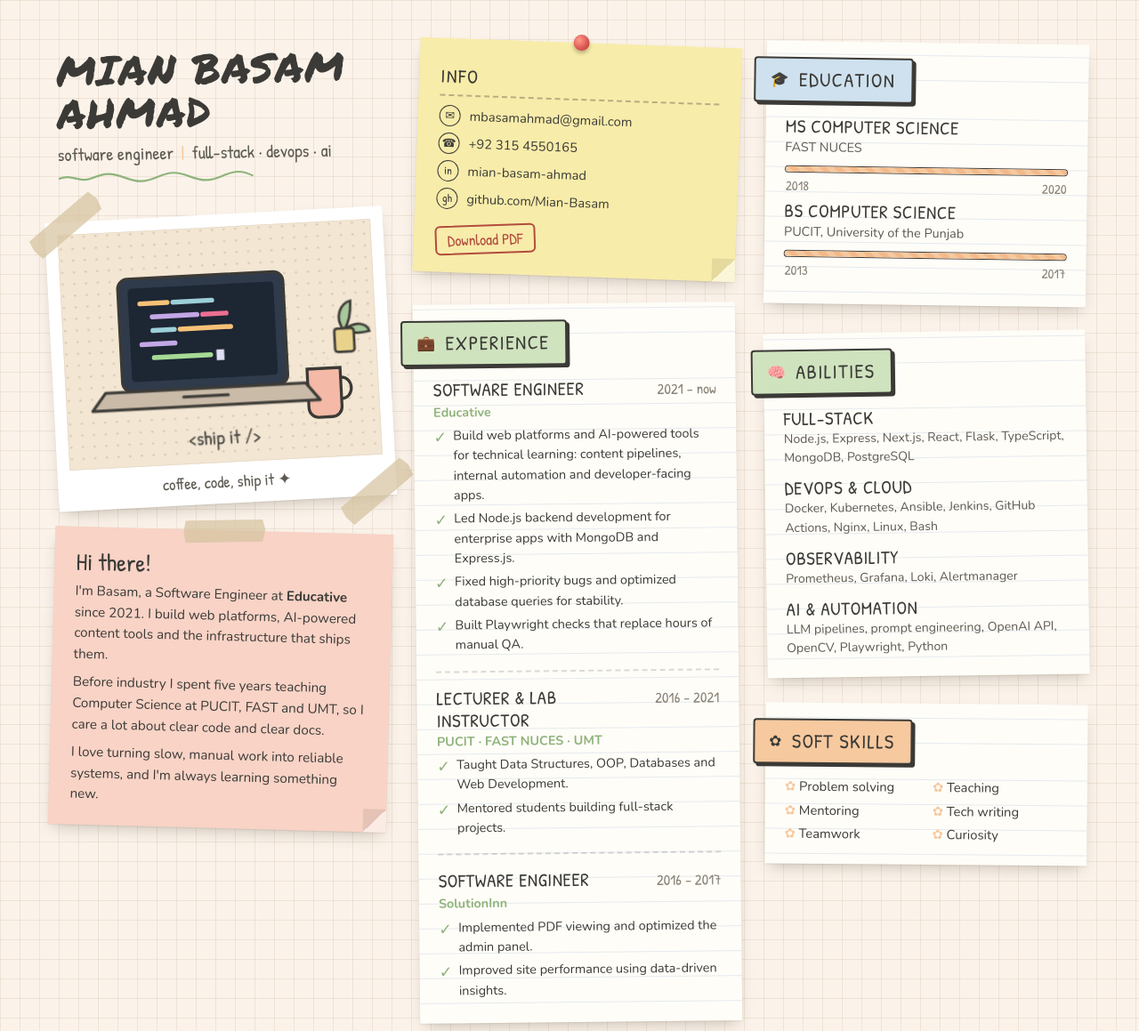
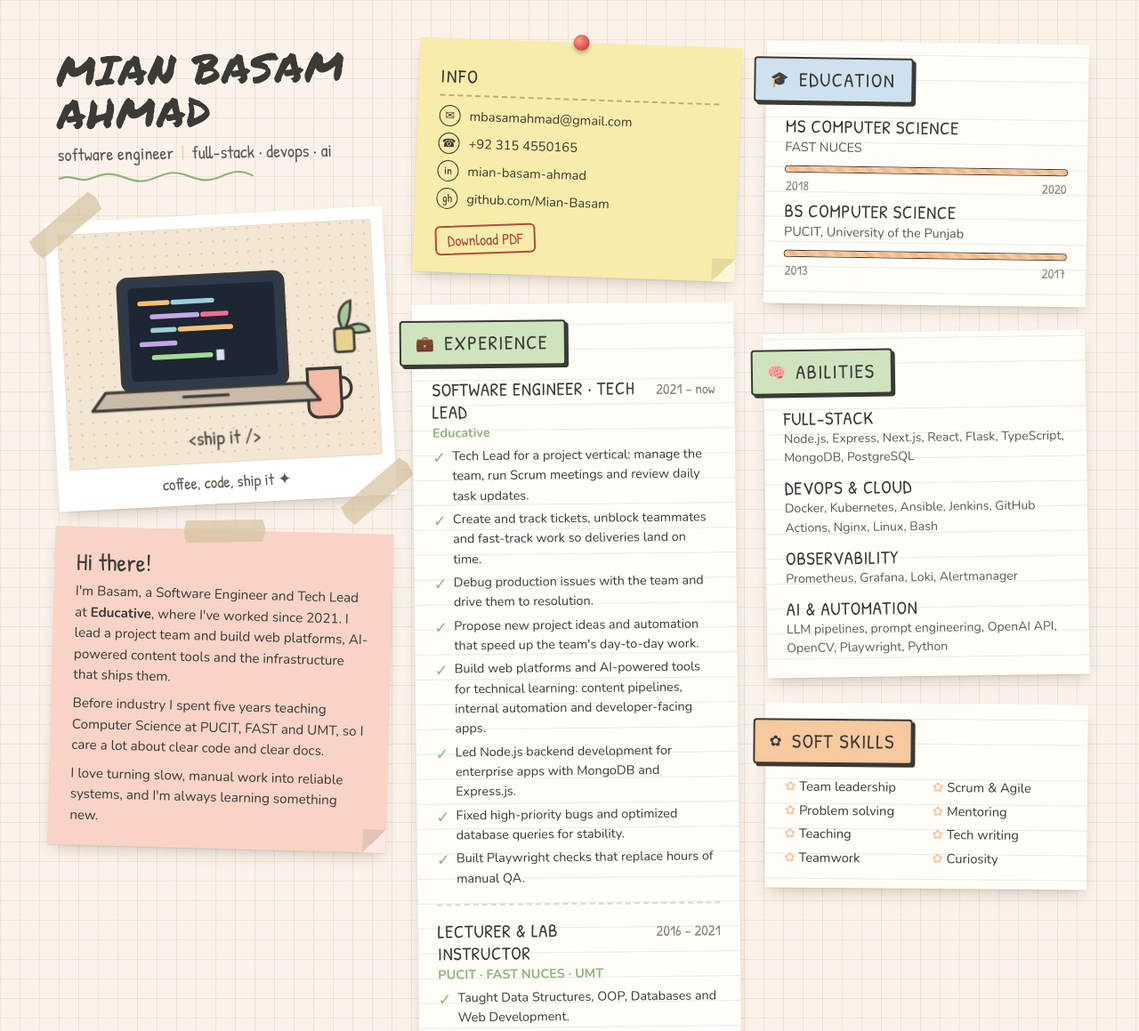
Before and after one commit to Mian-Basam/Online-CV-using-html-css-and-node-sever, a plain HTML site: page index.html in a window 1280 px wide. Shown: the top 1159 px of the page at 89% size. Drawn offline with nearby package versions, Linux system fonts and the light colour scheme.

Commit message:
Add files via upload

```diff
--- a/index.html
+++ b/index.html
@@ -61,7 +61,7 @@
             <section class="note pink drop" style="--r:1.5deg" aria-label="About me">
                 <span class="tape tape-top"></span>
                 <h2 class="hand">Hi there!</h2>
-                <p>I'm Basam, a Software Engineer at <b>Educative</b> since 2021. I build web platforms, AI-powered content tools and the infrastructure that ships them.</p>
+                <p>I'm Basam, a Software Engineer and Tech Lead at <b>Educative</b>, where I've worked since 2021. I lead a project team and build web platforms, AI-powered content tools and the infrastructure that ships them.</p>
                 <p>Before industry I spent five years teaching Computer Science at PUCIT, FAST and UMT, so I care a lot about clear code and clear docs.</p>
                 <p>I love turning slow, manual work into reliable systems, and I'm always learning something new.</p>
             </section>
@@ -85,9 +85,13 @@
                 <h2 class="tab green"><span class="tab-ic">💼</span> Experience</h2>
                 <ol class="jobs">
                     <li>
-                        <div class="job-head"><h3>Software Engineer</h3><span class="date">2021 – now</span></div>
+                        <div class="job-head"><h3>Software Engineer · Tech Lead</h3><span class="date">2021 – now</span></div>
                         <p class="org">Educative</p>
                         <ul class="checks">
+                            <li>Tech Lead for a project vertical: manage the team, run Scrum meetings and review daily task updates.</li>
+                            <li>Create and track tickets, unblock teammates and fast-track work so deliveries land on time.</li>
+                            <li>Debug production issues with the team and drive them to resolution.</li>
+                            <li>Propose new project ideas and automation that speed up the team's day-to-day work.</li>
                             <li>Build web platforms and AI-powered tools for technical learning: content pipelines, internal automation and developer-facing apps.</li>
                             <li>Led Node.js backend development for enterprise apps with MongoDB and Express.js.</li>
                             <li>Fixed high-priority bugs and optimized database queries for stability.</li>
@@ -141,8 +145,9 @@
             <section class="paper drop" style="--r:.5deg" aria-label="Soft skills">
                 <h2 class="tab orange"><span class="tab-ic">✿</span> Soft skills</h2>
                 <ul class="two-col">
-                    <li>Problem solving</li><li>Teaching</li>
-                    <li>Mentoring</li><li>Tech writing</li>
+                    <li>Team leadership</li><li>Scrum &amp; Agile</li>
+                    <li>Problem solving</li><li>Mentoring</li>
+                    <li>Teaching</li><li>Tech writing</li>
                     <li>Teamwork</li><li>Curiosity</li>
                 </ul>
             </section>
```
